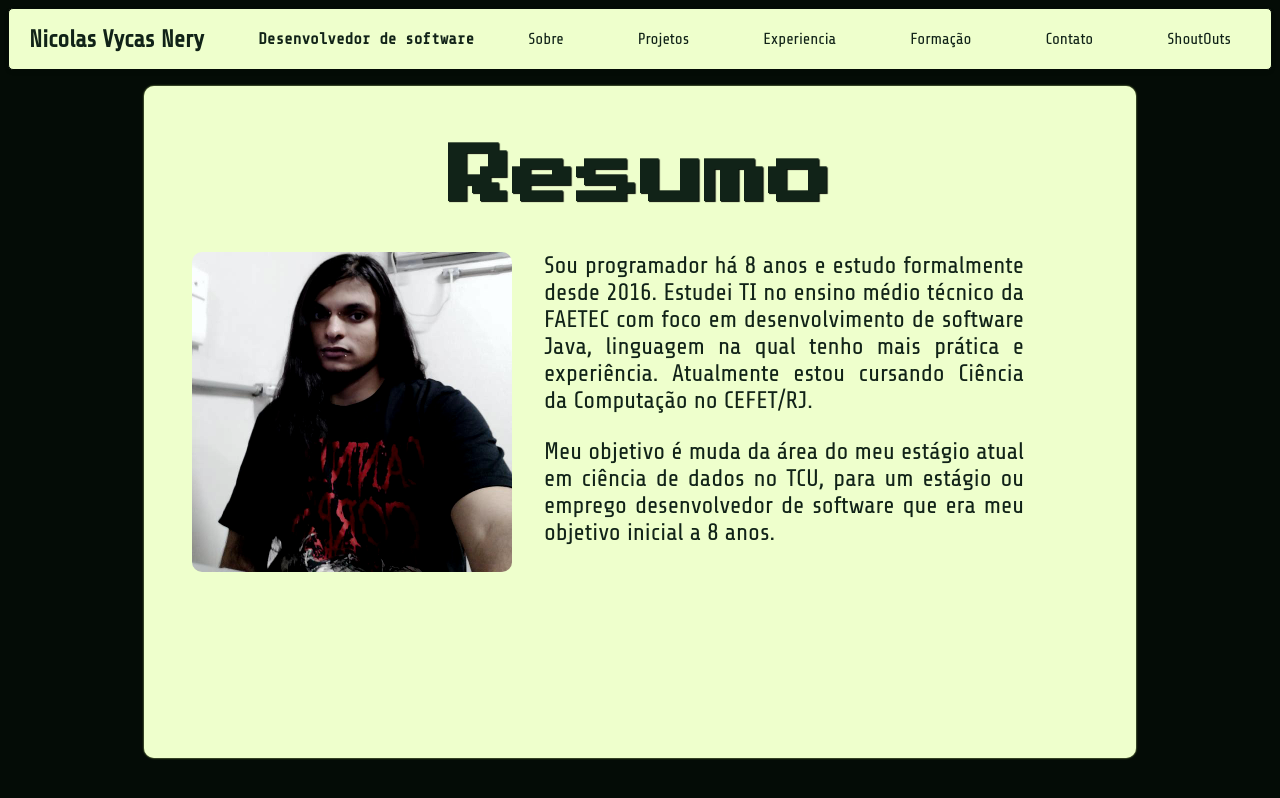
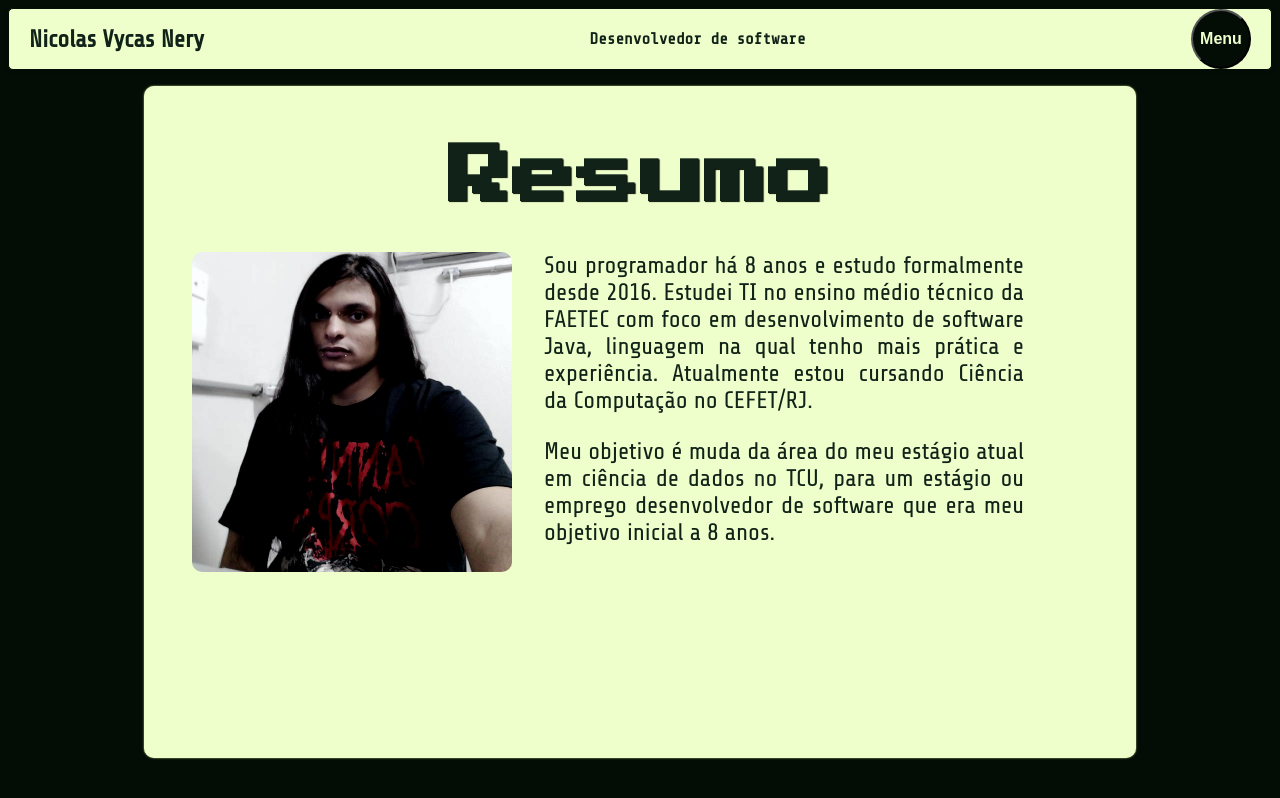
Before and after one commit to tomast1337/Portfolio, a React (Vite) app: page / in a window 1280 px wide. Built offline with nearby package versions, Linux system fonts and the light colour scheme; a web font is replaced by a local one.

Commit message:
Melhorias na navbar

```diff
--- a/package.json
+++ b/package.json
@@ -2,11 +2,14 @@
     "name": "portifolio",
     "version": "0.1.0",
     "description": "",
+    "homepage": "https://nicolasvycas.github.io/",
     "scripts": {
         "start": "vite",
         "build": "vite build",
         "typecheck": "tsc --noEmit",
         "typewatch": "tsc --noEmit --watch",
+        "predeploy": "npm run build",
+        "deploy": "gh-pages -d build",
         "lint": "eslint ./src/* --ext .ts",
         "lint-and-fix": "eslint . --ext .ts --fix"
     },
--- a/src/App.tsx
+++ b/src/App.tsx
@@ -23,7 +23,7 @@ const PageBody = (props: any) => {
 
 const App = () => {
     return (
-        <BrowserRouter>
+        <BrowserRouter basename={ "/"}>
             <Routes>
                 <Route path="/" element={
                     <PageBody>
--- a/src/components/Navbar.module.scss
+++ b/src/components/Navbar.module.scss
@@ -1,6 +1,7 @@
 @use '../base-colors.scss' as *;
+
 // NavBar css
-.navbar{
+.navbar {
     display: flex;
     justify-content: space-between;
     align-items: center;
@@ -10,43 +11,99 @@
     box-shadow: 0px 2px 4px rgba(0, 0, 0, 0.1);
     border: 1px solid $dark1;
     border-radius: 5px;
-    h3{
+
+    h3 {
         font-size: 1.5rem;
         font-weight: bold;
         color: $dark2;
         font-family: $fontText;
     }
-    h4{
+
+    h4 {
         font-size: 1rem;
         font-weight: bold;
         color: $dark2;
         font-family: $fontMonoText;
     }
-    li{
+
+    .navbar_button {
         display: flex;
         align-items: center;
-        margin-right: 20px;
-        align-items: center;
-        color: $dark2;
-        font-family: $fontText;
-    }
-    a{
-        color: $dark2;
-        text-decoration: none;
-        background-color: $light1;
-        :hover{
-            color: $dark2;
-            font-weight: bold;
-        }
-        :active{
-            color: $dark2;
-            font-weight: bold;
-        }
-        :visited{
-            color: $dark2;
-        }
-        :focus{
-            color: $dark2;
+        justify-content: center;
+        width: 60px;
+        height: 60px;
+        border-radius: 50%;
+        background-color: $dark1;
+        color: $light1;
+        font-size: 1rem;
+        font-weight: bold;
+        cursor: pointer;
+        transition: all 0.3s ease-in-out;
+
+        &:hover,
+        &:focus {
+            background-color: $dark2;
+            color: $light2;
         }
     }
 }
+
+.navbarMenu {
+    font-size: 10vh;
+    background-color: $light2;
+
+    //center the menu
+    position: absolute;
+    width: fit-content;
+    left: 0;
+    right: 0;
+    margin: 0 auto;
+    height: fit-content;
+    z-index: 1;
+
+
+    border-radius: 5px;
+    box-shadow: 0 0 100px rgba(0, 0, 0, 0.503);
+
+    ul {
+        list-style: none outside none;
+        display: flex;
+        flex-direction: column;
+        align-items: center;
+        justify-content: center;
+        padding: 2rem;
+
+        li {
+            text-align: center;
+            font-family: $fontText;
+
+            a {
+                color: $dark1;
+                text-decoration: none;
+                // make look like a button
+                border-radius: 5px;
+                transition: all 0.3s ease-in-out;
+                font-weight: bold;
+
+                &:hover,
+                &:focus {
+                    background-color: $dark3;
+                    color: $light3  !important;
+                }
+
+                &:active {
+                    background-color: $dark4;
+                    color: $light4  !important;
+                }
+
+                &:visited {
+                    color: $dark2;
+                }
+            }
+        }
+
+        margin: 0;
+    }
+
+
+}
--- a/src/components/Navbar.tsx
+++ b/src/components/Navbar.tsx
@@ -3,17 +3,36 @@ import { Link } from "react-router-dom";
 import style from "./Navbar.module.scss";
 
 const Navbar = () => {
+
+    const [isOpen, setIsOpen] = React.useState(false);
+
+
     return (
+        <>
             <div className={style.navbar}>
                 <h3>Nicolas Vycas Nery</h3>
                 <h4>Desenvolvedor de software</h4>
+                <button
+                className={style.navbar_button}
+                onClick={() => setIsOpen(!isOpen)}>
+                    {isOpen ? "Fechar" : "Menu"}
+                </button>
+
+            </div>
+            <div className={style.navbarMenu}
+                style={{
+                    display: isOpen ? "flex" : "none"
+                }}>
+                <ul>
                     <li><Link to="/"> Sobre </Link></li>
                     <li><Link to="/Projetos"> Projetos </Link></li>
                     <li><Link to="/Experiencia"> Experiencia </Link></li>
                     <li><Link to="/Formacao"> Formação </Link></li>
                     <li><Link to="/Contato"> Contato </Link></li>
                     <li><Link to="/ShoutOuts"> ShoutOuts </Link></li>
+                </ul>
             </div>
+        </>
     );
 }
 
```
Also changed, not shown: src/base-colors.scss (line endings or trailing spaces). Lines whose indentation alone changed are shown as unchanged.
